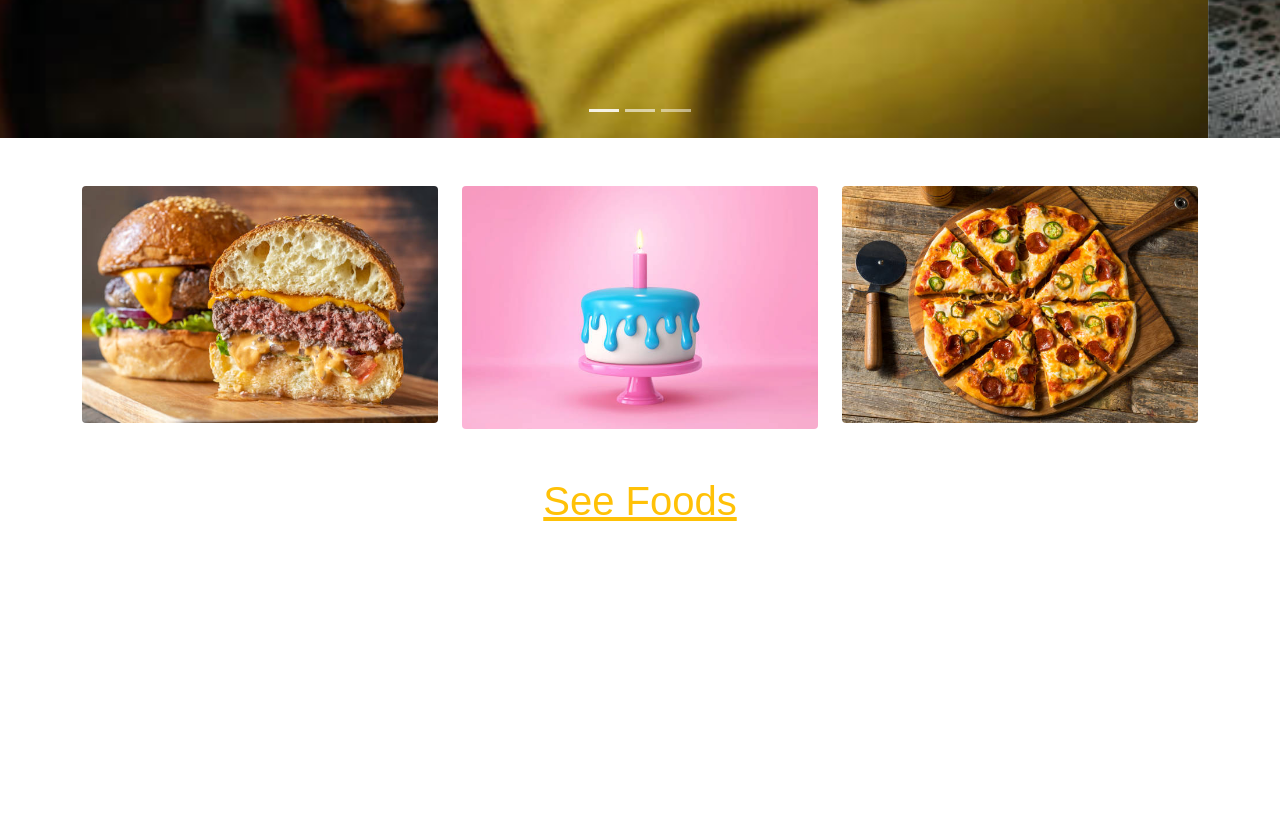
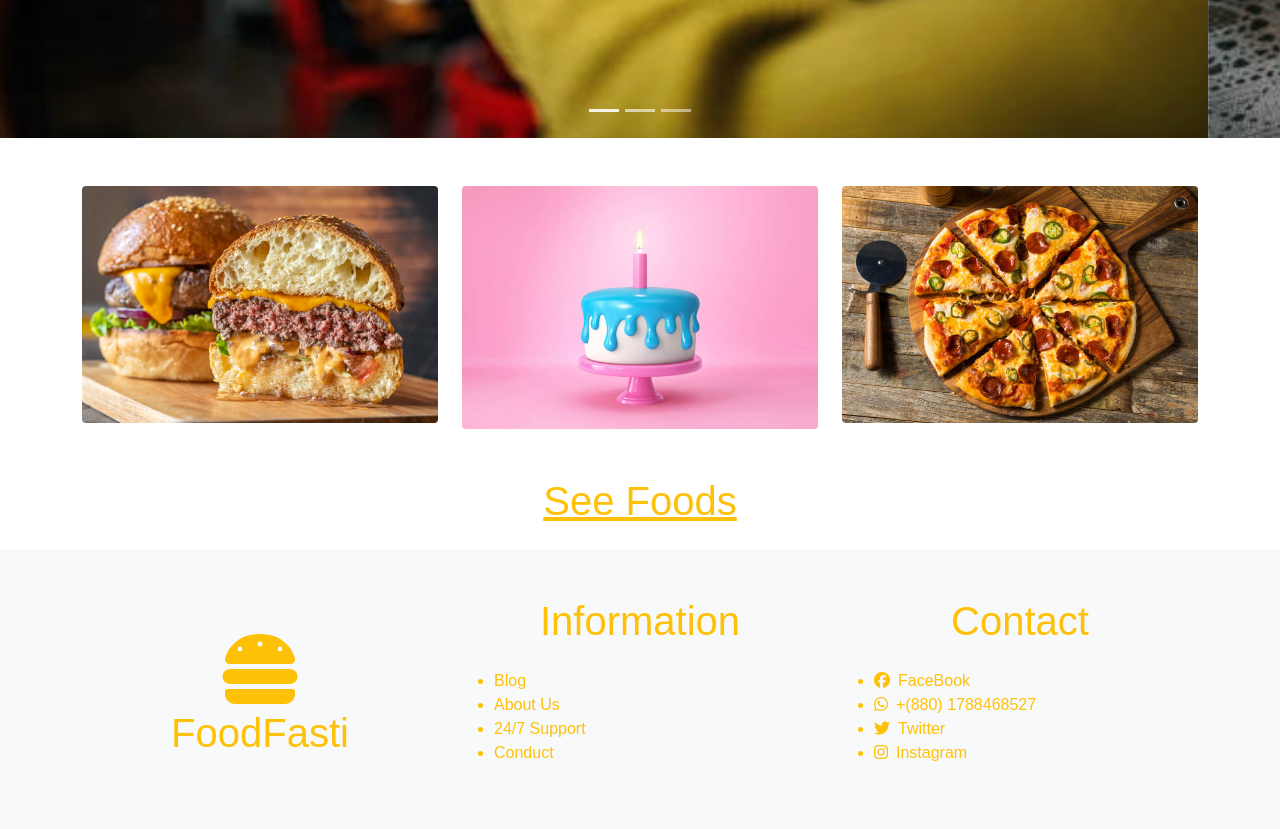
Before and after one commit to Khairulhub/FoodFasti, a plain HTML site: page index.html in a window 1280 px wide. Shown: the part 678-1507 px from the top of the page. Before the commit the page ends 1227 px from the top, so only its background shows below. Drawn offline with nearby package versions, Linux system fonts and the light colour scheme; no server answers; a web font is replaced by a local one.

Commit message:
7th commit

```diff
--- a/index.html
+++ b/index.html
@@ -17,13 +17,13 @@
 </head>
 
 <body>
-      <!-- navbar start -->
-      <nav class="navbar navbar-expand-lg navbar-light bg-light sticky-top">
+    <!-- navbar start -->
+    <nav class="navbar navbar-expand-lg navbar-light bg-light sticky-top">
         <div class="container">
             <a class="navbar-brand text-warning" href="#"><i class="fa-solid fa-burger"></i> FoodFasti</a>
             <button class="navbar-toggler text-warning" type="button" data-bs-toggle="collapse"
-                data-bs-target="#navbarSupportedContent" aria-controls="navbarSupportedContent"
-                aria-expanded="false" aria-label="Toggle navigation">
+                data-bs-target="#navbarSupportedContent" aria-controls="navbarSupportedContent" aria-expanded="false"
+                aria-label="Toggle navigation">
                 <i class="fa-solid fa-burger"></i>
                 <!-- <span class="navbar-toggler-icon"></span> -->
             </button>
@@ -38,9 +38,14 @@
                     <li class="nav-item">
                         <a class="nav-link text-warning ">Price & menu</a>
                     </li>
+                    <li class="nav-item">
+                        <a class="nav-link text-warning ">Contract</a>
+                    </li>
                 </ul>
-                <div class="d-flex"> <!--from-->
-                    <input id="searchInput" class="form-control me-2" type="search" placeholder="Search" aria-label="Search">
+                <div class="d-flex">
+                    <!--from-->
+                    <input id="searchInput" class="form-control me-2" type="search" placeholder="Search"
+                        aria-label="Search">
                     <button onclick="searchMeals()" class="btn btn-outline-success" type="submit">Search</button>
                 </div>
             </div>
@@ -122,7 +127,7 @@
         </div>
 
         <!-- Food Show -->
-        <h1 class="text-warning text-center text-decoration-underline my-4">  See Foods  </h1>
+        <h1 class="text-warning text-center text-decoration-underline my-4"> See Foods </h1>
         <!-- food show in card -->
         <div class="row">
             <div class="col-md-10">
@@ -137,7 +142,46 @@
                 </div>
             </div>
         </div>
+
+
+
+
     </main>
+
+    <footer class="container-fluid bg-light ">
+        <div class="container ">
+            <div class="row py-5">
+                <div class="col-md-4 text-warning d-flex align-items-center justify-content-center">
+                    <div class="mt-3 text-center">
+                        <div><i class="fa-solid fa-burger fa-5x"></i> </div>
+                        <h1>FoodFasti</h1>
+                    </div>
+                </div>
+                <div class="col-md-4">
+                    <h1 class="text-warning text-center mb-4"> Information</h1>
+                    <ul id="information">
+                        <li class="text-warning"><a class="text-decoration-none text-warning" href="">Blog</a></li>
+                        <li class="text-warning"><a class="text-decoration-none text-warning" href="">About Us</a></li>
+                        <li class="text-warning"><a class="text-decoration-none text-warning" href="">24/7 Support</a></li>
+                        <li class="text-warning"><a class="text-decoration-none text-warning" href="">Conduct</a></li>
+                    </ul>
+                </div>
+                <div class="col-md-4">
+                    <h1 class="text-warning text-center mb-4">Contact</h1>
+                    <ul>
+                        <li class="text-warning"><i class="fa-brands fa-facebook"></i><a class="ms-2 text-warning text-decoration-none" href="https://mobile.facebook.com/khairlhub">FaceBook</a></li>
+                        <li class="text-warning"><i class="fa-brands fa-whatsapp"></i><a class="ms-2 text-warning text-decoration-none" href="">+(880) 1788468527</a></li>
+                        <li class="text-warning"><i class="fa-brands fa-twitter"></i><a class="ms-2 text-warning text-decoration-none" href="https://twitter.com/khairulhub">Twitter</a></li>
+                        <li class="text-warning"><i class="fa-brands fa-instagram"></i><a class="ms-2 text-warning text-decoration-none" href="">Instagram</a></li>
+
+                    </ul>
+
+
+                </div>
+            </div>
+
+        </div>
+    </footer>
 
 
 
@@ -148,6 +192,7 @@
     <script src="https://cdn.jsdelivr.net/npm/bootstrap@5.1.3/dist/js/bootstrap.bundle.min.js"
         integrity="sha384-ka7Sk0Gln4gmtz2MlQnikT1wXgYsOg+OMhuP+IlRH9sENBO0LRn5q+8nbTov4+1p"
         crossorigin="anonymous"></script>
+
     <!-- font awaresome kit -->
     <script src="https://kit.fontawesome.com/4b92de7e76.js" crossorigin="anonymous"></script>
     <!-- main js link -->
```
Also changed, not shown: team.json (added, +31 -0 lines), src/css/style.css (line endings or trailing spaces), src/js/main.js (line endings or trailing spaces), src/team/02.jpg (added), src/team/09.jpg (added), src/team/11.jpg (added), src/team/12.jpg (added).
